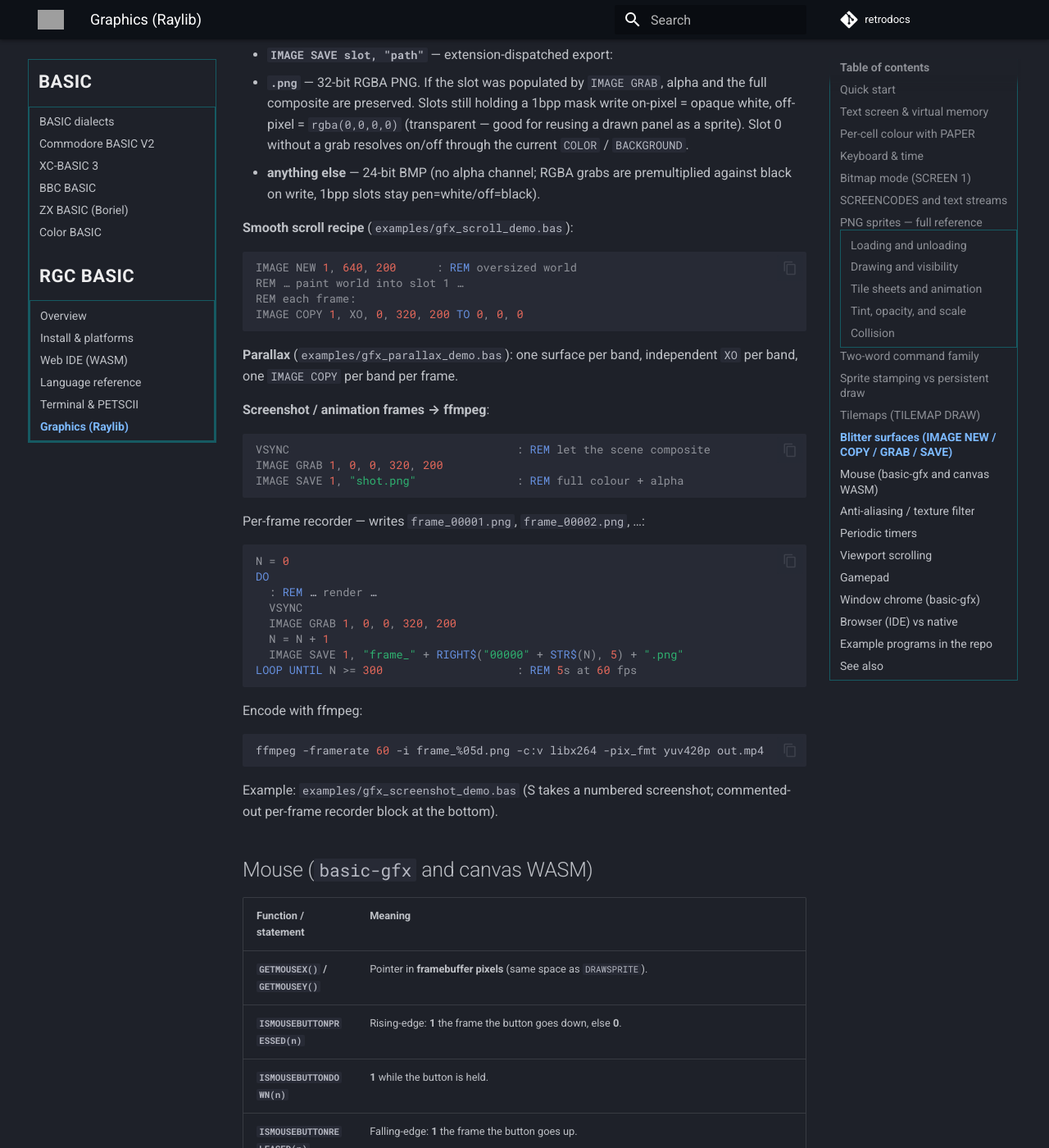
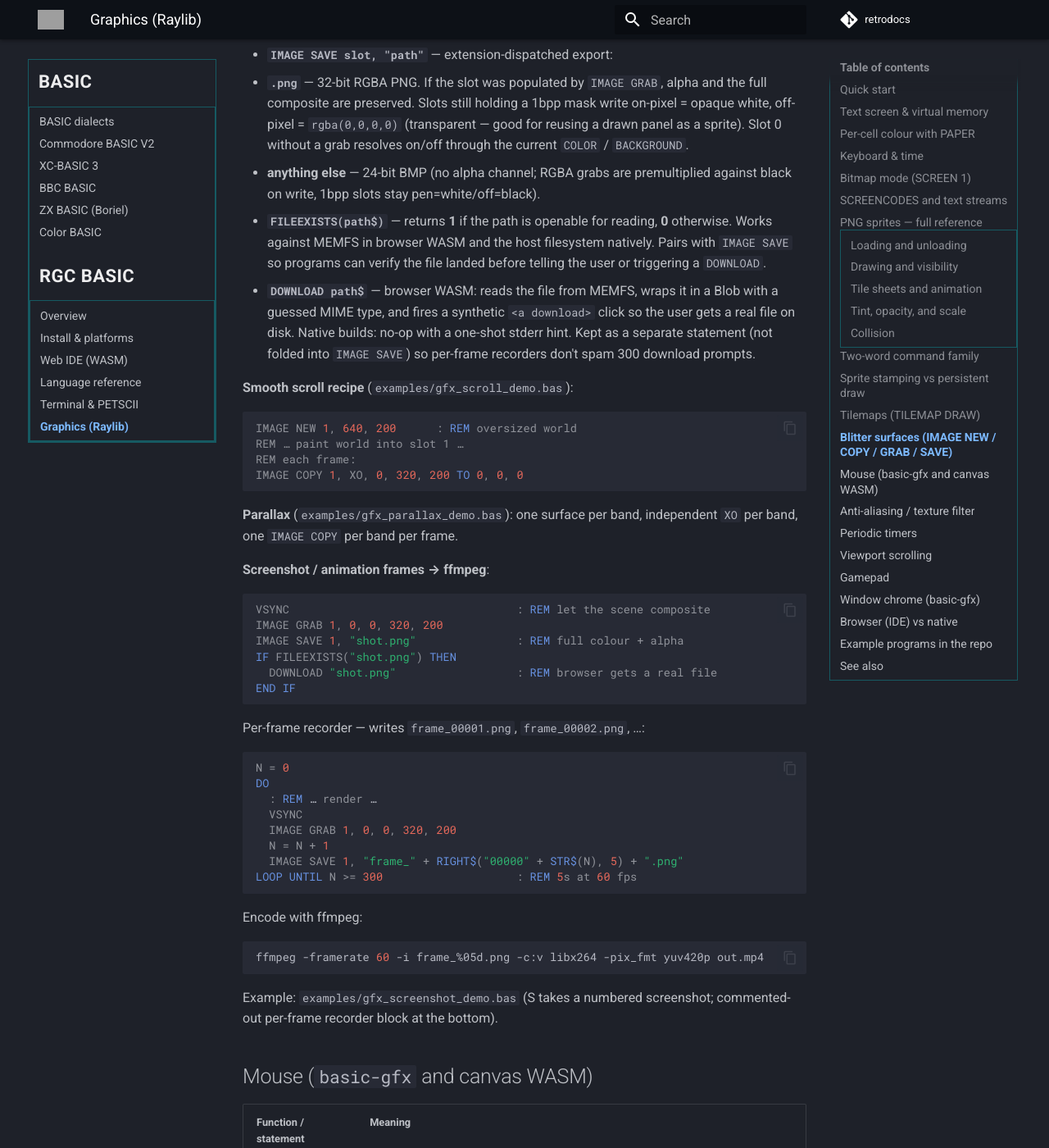
Before and after one commit to omiq/retrodocs, an MkDocs documentation site: the page built from docs/basic/rgc-basic/graphics-raylib.md, in a window 1280 px wide and 1400 px high, scrolled down 8553 px. Shown: the whole window at 82% size. Built offline with MkDocs 1.6.1 and Material for MkDocs 9.7.7, drawn with Linux system fonts in a browser that asks for light colours; comment, search, counter and statistics services are not loaded; grey boxes are pictures that could not be loaded.

Commit message:
rgc-basic: document FILEEXISTS + DOWNLOAD + screenshot verification flow

````diff
--- a/docs/basic/rgc-basic/graphics-raylib.md
+++ b/docs/basic/rgc-basic/graphics-raylib.md
@@ -230,6 +230,8 @@ Off-screen bitmap surfaces for scroll / parallax / work-buffer / screenshot patt
 - **`IMAGE SAVE slot, "path"`** — extension-dispatched export:
   - **`.png`** — 32-bit RGBA PNG. If the slot was populated by `IMAGE GRAB`, alpha and the full composite are preserved. Slots still holding a 1bpp mask write on-pixel = opaque white, off-pixel = `rgba(0,0,0,0)` (transparent — good for reusing a drawn panel as a sprite). Slot 0 without a grab resolves on/off through the current `COLOR` / `BACKGROUND`.
   - **anything else** — 24-bit BMP (no alpha channel; RGBA grabs are premultiplied against black on write, 1bpp slots stay pen=white/off=black).
+- **`FILEEXISTS(path$)`** — returns **1** if the path is openable for reading, **0** otherwise. Works against MEMFS in browser WASM and the host filesystem natively. Pairs with `IMAGE SAVE` so programs can verify the file landed before telling the user or triggering a `DOWNLOAD`.
+- **`DOWNLOAD path$`** — browser WASM: reads the file from MEMFS, wraps it in a Blob with a guessed MIME type, and fires a synthetic `<a download>` click so the user gets a real file on disk. Native builds: no-op with a one-shot stderr hint. Kept as a separate statement (not folded into `IMAGE SAVE`) so per-frame recorders don't spam 300 download prompts.
 
 **Smooth scroll recipe** (`examples/gfx_scroll_demo.bas`):
 
@@ -248,6 +250,9 @@ IMAGE COPY 1, XO, 0, 320, 200 TO 0, 0, 0
 VSYNC                                  : REM let the scene composite
 IMAGE GRAB 1, 0, 0, 320, 200
 IMAGE SAVE 1, "shot.png"               : REM full colour + alpha
+IF FILEEXISTS("shot.png") THEN
+  DOWNLOAD "shot.png"                  : REM browser gets a real file
+END IF
 ```
 
 Per-frame recorder — writes `frame_00001.png`, `frame_00002.png`, …:
````
Also changed, not shown: docs/basic/rgc-basic/language.md (+2 -0 lines).
